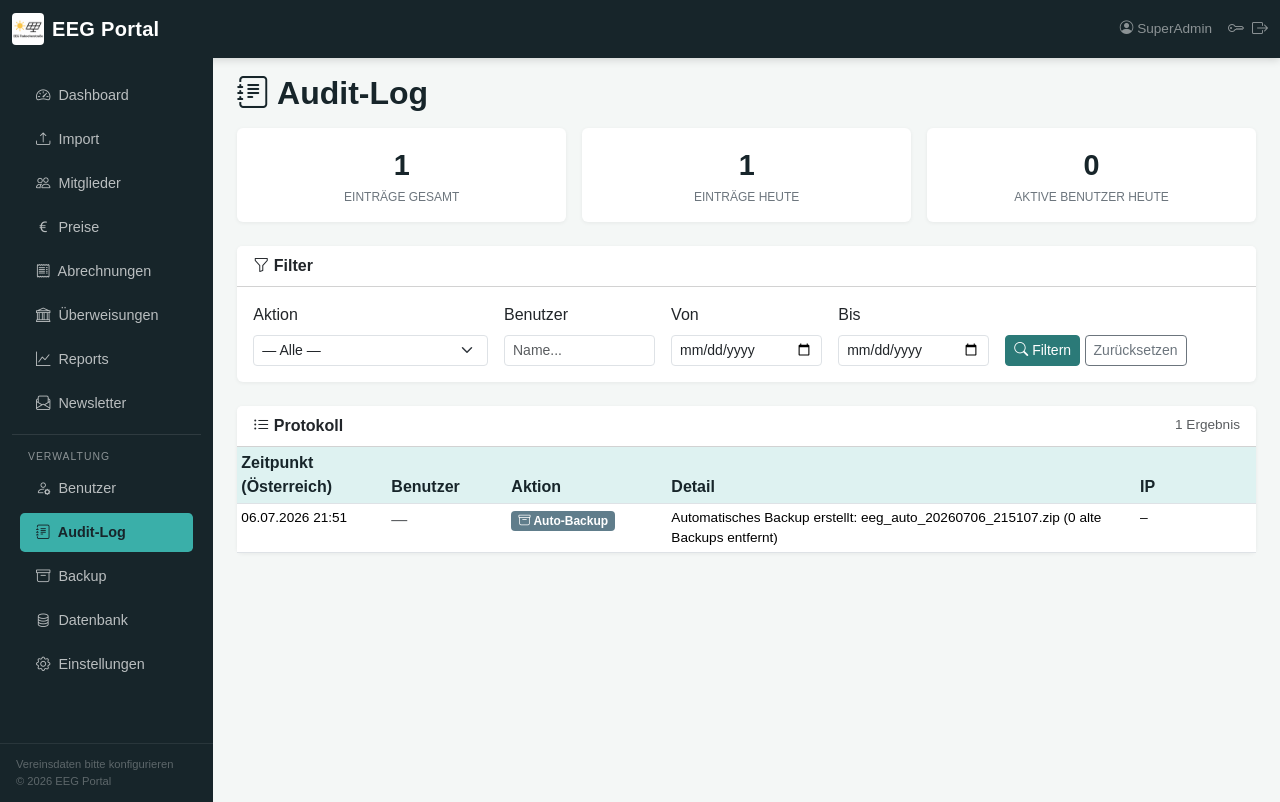
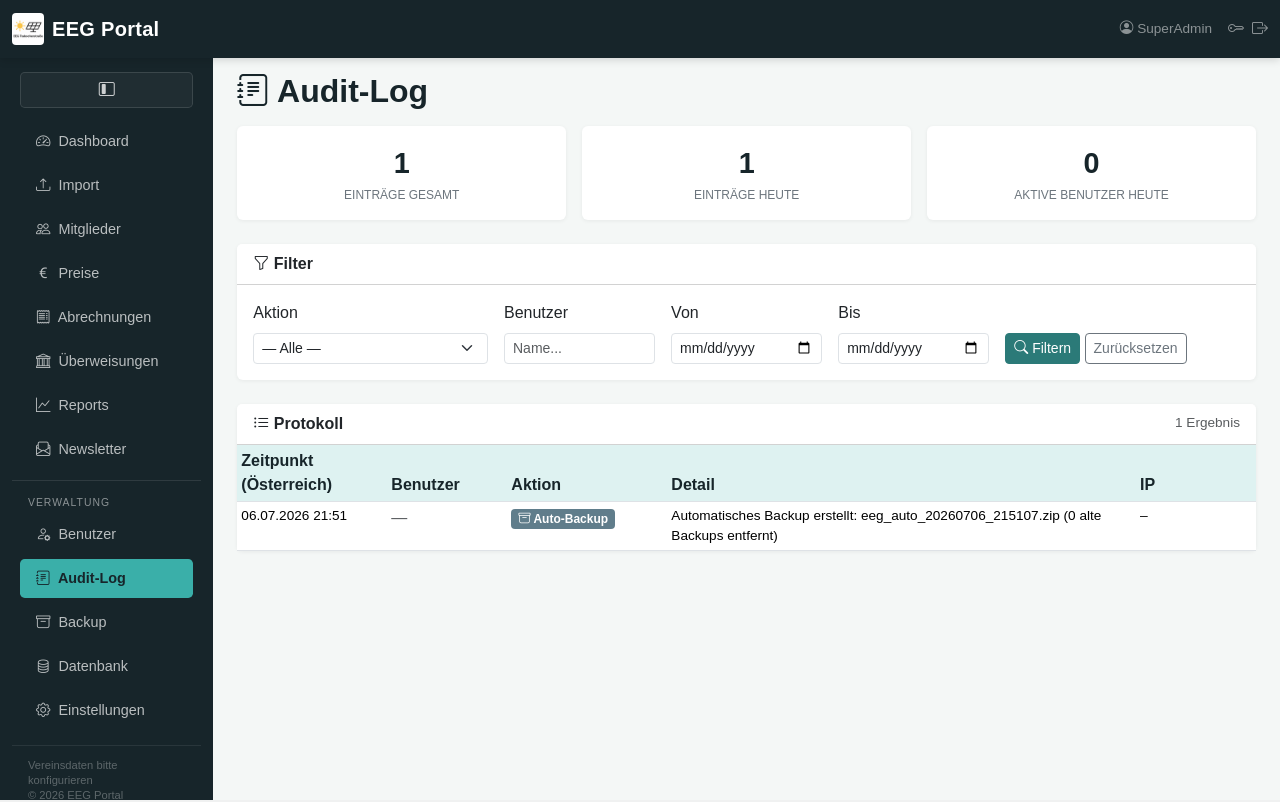
Before and after one commit to MGCODEdev/EEG-World, a Flask app: page /admin/audit in a window 1280 px wide. Run offline with Flask 3, Linux system fonts and the light colour scheme; a user stored in the database is signed in; data comes from the database, SQL or seed files in the repository; some libraries are stand-ins or nearby versions.

Commit message:
add collapsible fixed sidebar

```diff
--- a/webapp/templates/base.html
+++ b/webapp/templates/base.html
@@ -4,6 +4,13 @@
     <meta charset="UTF-8">
     <meta name="viewport" content="width=device-width, initial-scale=1.0">
     <title>{% block title %}EEG{% endblock %} - {{ public_cfg['org_name'] if public_cfg is defined else org_name }}</title>
+    <script>
+        try {
+            if (localStorage.getItem('eegSidebarCollapsed') === '1') {
+                document.documentElement.classList.add('sidebar-collapsed');
+            }
+        } catch (e) {}
+    </script>
     <link rel="icon" type="image/png" href="{{ url_for('static', filename='logo.png') }}">
     <link href="https://cdn.jsdelivr.net/npm/bootstrap@5.3.3/dist/css/bootstrap.min.css" rel="stylesheet">
     <link href="https://cdn.jsdelivr.net/npm/bootstrap-icons@1.11.3/font/bootstrap-icons.min.css" rel="stylesheet">
@@ -14,18 +21,83 @@
             --eeg-teal-light: #3aafa9;
             --eeg-mint: #def2f1;
             --eeg-light: #feffff;
+            --topbar-height: 56px;
+            --sidebar-width: 16.66666667%;
+            --sidebar-collapsed-width: 4.75rem;
         }
         body { background: #f4f7f6; font-family: Arial, sans-serif; }
         .navbar {
             background: var(--eeg-dark);
             box-shadow: 0 2px 8px rgba(0,0,0,.15);
         }
+        .app-navbar {
+            position: fixed;
+            top: 0;
+            left: 0;
+            right: 0;
+            z-index: 1030;
+        }
+        .app-shell { padding-top: var(--topbar-height); }
         .navbar-brand img { height: 32px; margin-right: 8px; border-radius: 4px; }
         .navbar-brand { font-weight: 600; letter-spacing: .3px; }
-        .sidebar {
-            min-height: calc(100vh - 56px);
-            background: var(--eeg-dark);
-            border-right: none;
+        .sidebar { background: var(--eeg-dark); border-right: none; }
+        .sidebar > .nav { padding-bottom: .75rem; }
+        .sidebar-toggle {
+            display: flex;
+            align-items: center;
+            justify-content: center;
+            width: calc(100% - 1rem);
+            min-height: 2.25rem;
+            margin: 0 .5rem .75rem;
+            border: 1px solid rgba(255,255,255,.12);
+            border-radius: .3rem;
+            background: rgba(255,255,255,.04);
+            color: rgba(255,255,255,.78);
+        }
+        .sidebar-toggle:hover { background: var(--eeg-teal); color: #fff; }
+        @media (min-width: 768px) {
+            .app-sidebar {
+                position: fixed;
+                top: var(--topbar-height);
+                left: 0;
+                bottom: 0;
+                width: var(--sidebar-width);
+                overflow-y: auto;
+                z-index: 1020;
+                transition: width .16s ease;
+            }
+            .app-main {
+                margin-left: var(--sidebar-width);
+                width: calc(100% - var(--sidebar-width));
+                transition: margin-left .16s ease, width .16s ease;
+            }
+            .sidebar-collapsed .app-sidebar { width: var(--sidebar-collapsed-width); }
+            .sidebar-collapsed .app-main {
+                margin-left: var(--sidebar-collapsed-width);
+                width: calc(100% - var(--sidebar-collapsed-width));
+            }
+            .sidebar-collapsed .sidebar .nav-label,
+            .sidebar-collapsed .sidebar .nav-section-label,
+            .sidebar-collapsed .sidebar .sidebar-footer {
+                display: none;
+            }
+            .sidebar-collapsed .sidebar .nav-link {
+                display: flex;
+                justify-content: center;
+                align-items: center;
+                padding: .65rem 0;
+                margin: .2rem .5rem;
+            }
+            .sidebar-collapsed .sidebar .nav-link i {
+                width: auto;
+                margin-right: 0;
+                font-size: 1.12rem;
+            }
+            .sidebar-collapsed .sidebar-toggle {
+                width: 2.75rem;
+                margin-left: auto;
+                margin-right: auto;
+            }
         }
         .sidebar .nav-link {
             color: rgba(255,255,255,.7);
@@ -39,11 +111,11 @@
         .sidebar .nav-link.active { background: var(--eeg-teal-light); color: var(--eeg-dark); font-weight: 600; }
         .sidebar .nav-link i { width: 22px; margin-right: 4px; }
         .sidebar .sidebar-footer {
-            position: absolute; bottom: 0; left: 0; right: 0;
             padding: .75rem 1rem;
             font-size: .7rem;
             color: rgba(255,255,255,.3);
             border-top: 1px solid rgba(255,255,255,.08);
+            line-height: 1.35;
         }
         .stat-card { border-left: 4px solid var(--eeg-teal); background: #fff; }
         .stat-card .stat-value { font-size: 1.5rem; font-weight: 700; color: var(--eeg-dark); }
@@ -55,14 +127,14 @@
         .page-title { color: var(--eeg-dark); font-weight: 700; margin-bottom: 1rem; }
         a.text-success, .text-success { color: var(--eeg-teal) !important; }
         .badge.bg-success { background: var(--eeg-teal) !important; }
-        @media print { .sidebar, .navbar { display: none !important; } main { margin: 0 !important; } }
+        @media print { .sidebar, .navbar { display: none !important; } main { margin: 0 !important; width: 100% !important; } }
         @media (max-width: 767px) { .sidebar .sidebar-footer { display: none; } }
     </style>
     {% block extra_css %}{% endblock %}
 </head>
 <body>
 {% if current_user.is_authenticated %}
-<nav class="navbar navbar-dark navbar-expand-lg">
+<nav class="navbar navbar-dark navbar-expand-lg app-navbar">
     <div class="container-fluid">
         <a class="navbar-brand d-flex align-items-center" href="{{ url_for('dashboard') }}">
             <img src="{{ url_for('static', filename='logo.png') }}" alt="EEG Logo">
@@ -75,40 +147,43 @@
         </div>
     </div>
 </nav>
-<div class="container-fluid">
+<div class="container-fluid app-shell">
     <div class="row">
-        <nav class="col-md-2 sidebar py-3 d-none d-md-block position-relative" style="min-height:calc(100vh - 56px);">
+        <nav class="col-md-2 sidebar app-sidebar py-3 d-none d-md-block">
+            <button type="button" class="sidebar-toggle" id="sidebarToggle" aria-label="Menü einklappen" title="Menü einklappen">
+                <i class="bi bi-layout-sidebar-inset"></i>
+            </button>
             <ul class="nav flex-column">
                 {% if current_user.is_admin %}
-                <li class="nav-item"><a class="nav-link {% if request.endpoint == 'dashboard' %}active{% endif %}" href="{{ url_for('dashboard') }}"><i class="bi bi-speedometer2"></i> Dashboard</a></li>
-                <li class="nav-item"><a class="nav-link {% if 'import' in request.endpoint %}active{% endif %}" href="{{ url_for('import_data') }}"><i class="bi bi-upload"></i> Import</a></li>
-                <li class="nav-item"><a class="nav-link {% if request.endpoint in ('members_list','member_new','member_edit') %}active{% endif %}" href="{{ url_for('members_list') }}"><i class="bi bi-people"></i> Mitglieder</a></li>
-                <li class="nav-item"><a class="nav-link {% if 'price' in request.endpoint %}active{% endif %}" href="{{ url_for('prices') }}"><i class="bi bi-currency-euro"></i> Preise</a></li>
-                <li class="nav-item"><a class="nav-link {% if request.endpoint in ('invoices_list','invoice_new','invoice_detail') %}active{% endif %}" href="{{ url_for('invoices_list') }}"><i class="bi bi-receipt"></i> Abrechnungen</a></li>
-                <li class="nav-item"><a class="nav-link {% if 'payment' in request.endpoint %}active{% endif %}" href="{{ url_for('payments') }}"><i class="bi bi-bank"></i> Überweisungen</a></li>
-                <li class="nav-item"><a class="nav-link {% if 'report' in request.endpoint %}active{% endif %}" href="{{ url_for('reports') }}"><i class="bi bi-graph-up"></i> Reports</a></li>
-                <li class="nav-item"><a class="nav-link {% if 'newsletter' in request.endpoint %}active{% endif %}" href="{{ url_for('newsletter_list') }}"><i class="bi bi-envelope-paper"></i> Newsletter</a></li>
-                <li class="nav-item mt-2" style="border-top:1px solid rgba(255,255,255,.1);padding-top:.5rem;">
-                    <small class="text-white-50 ps-3" style="font-size:.65rem;text-transform:uppercase;letter-spacing:1px;">Verwaltung</small>
+                <li class="nav-item"><a class="nav-link {% if request.endpoint == 'dashboard' %}active{% endif %}" href="{{ url_for('dashboard') }}" title="Dashboard"><i class="bi bi-speedometer2"></i> <span class="nav-label">Dashboard</span></a></li>
+                <li class="nav-item"><a class="nav-link {% if 'import' in request.endpoint %}active{% endif %}" href="{{ url_for('import_data') }}" title="Import"><i class="bi bi-upload"></i> <span class="nav-label">Import</span></a></li>
+                <li class="nav-item"><a class="nav-link {% if request.endpoint in ('members_list','member_new','member_edit') %}active{% endif %}" href="{{ url_for('members_list') }}" title="Mitglieder"><i class="bi bi-people"></i> <span class="nav-label">Mitglieder</span></a></li>
+                <li class="nav-item"><a class="nav-link {% if 'price' in request.endpoint %}active{% endif %}" href="{{ url_for('prices') }}" title="Preise"><i class="bi bi-currency-euro"></i> <span class="nav-label">Preise</span></a></li>
+                <li class="nav-item"><a class="nav-link {% if request.endpoint in ('invoices_list','invoice_new','invoice_detail') %}active{% endif %}" href="{{ url_for('invoices_list') }}" title="Abrechnungen"><i class="bi bi-receipt"></i> <span class="nav-label">Abrechnungen</span></a></li>
+                <li class="nav-item"><a class="nav-link {% if 'payment' in request.endpoint %}active{% endif %}" href="{{ url_for('payments') }}" title="Überweisungen"><i class="bi bi-bank"></i> <span class="nav-label">Überweisungen</span></a></li>
+                <li class="nav-item"><a class="nav-link {% if 'report' in request.endpoint %}active{% endif %}" href="{{ url_for('reports') }}" title="Reports"><i class="bi bi-graph-up"></i> <span class="nav-label">Reports</span></a></li>
+                <li class="nav-item"><a class="nav-link {% if 'newsletter' in request.endpoint %}active{% endif %}" href="{{ url_for('newsletter_list') }}" title="Newsletter"><i class="bi bi-envelope-paper"></i> <span class="nav-label">Newsletter</span></a></li>
+                <li class="nav-item nav-section mt-2" style="border-top:1px solid rgba(255,255,255,.1);padding-top:.5rem;">
+                    <small class="text-white-50 ps-3 nav-section-label" style="font-size:.65rem;text-transform:uppercase;letter-spacing:1px;">Verwaltung</small>
                 </li>
-                <li class="nav-item"><a class="nav-link {% if 'admin_user' in request.endpoint %}active{% endif %}" href="{{ url_for('admin_users') }}"><i class="bi bi-person-gear"></i> Benutzer</a></li>
-                <li class="nav-item"><a class="nav-link {% if 'admin_audit' in request.endpoint %}active{% endif %}" href="{{ url_for('admin_audit') }}"><i class="bi bi-journal-text"></i> Audit-Log</a></li>
-                <li class="nav-item"><a class="nav-link {% if 'backup' in request.endpoint %}active{% endif %}" href="{{ url_for('admin_backup') }}"><i class="bi bi-archive"></i> Backup</a></li>
-                <li class="nav-item"><a class="nav-link {% if 'database' in request.endpoint %}active{% endif %}" href="{{ url_for('admin_database') }}"><i class="bi bi-database"></i> Datenbank</a></li>
-                <li class="nav-item"><a class="nav-link {% if 'settings' in request.endpoint %}active{% endif %}" href="{{ url_for('settings') }}"><i class="bi bi-gear"></i> Einstellungen</a></li>
+                <li class="nav-item"><a class="nav-link {% if 'admin_user' in request.endpoint %}active{% endif %}" href="{{ url_for('admin_users') }}" title="Benutzer"><i class="bi bi-person-gear"></i> <span class="nav-label">Benutzer</span></a></li>
+                <li class="nav-item"><a class="nav-link {% if 'admin_audit' in request.endpoint %}active{% endif %}" href="{{ url_for('admin_audit') }}" title="Audit-Log"><i class="bi bi-journal-text"></i> <span class="nav-label">Audit-Log</span></a></li>
+                <li class="nav-item"><a class="nav-link {% if 'backup' in request.endpoint %}active{% endif %}" href="{{ url_for('admin_backup') }}" title="Backup"><i class="bi bi-archive"></i> <span class="nav-label">Backup</span></a></li>
+                <li class="nav-item"><a class="nav-link {% if 'database' in request.endpoint %}active{% endif %}" href="{{ url_for('admin_database') }}" title="Datenbank"><i class="bi bi-database"></i> <span class="nav-label">Datenbank</span></a></li>
+                <li class="nav-item"><a class="nav-link {% if 'settings' in request.endpoint %}active{% endif %}" href="{{ url_for('settings') }}" title="Einstellungen"><i class="bi bi-gear"></i> <span class="nav-label">Einstellungen</span></a></li>
                 {% else %}
-                <li class="nav-item"><a class="nav-link {% if request.endpoint == 'portal_dashboard' %}active{% endif %}" href="{{ url_for('portal_dashboard') }}"><i class="bi bi-house"></i> Übersicht</a></li>
-                <li class="nav-item"><a class="nav-link {% if request.endpoint == 'portal_data' %}active{% endif %}" href="{{ url_for('portal_data') }}"><i class="bi bi-person"></i> Meine Daten</a></li>
-                <li class="nav-item"><a class="nav-link {% if request.endpoint == 'portal_invoices' %}active{% endif %}" href="{{ url_for('portal_invoices') }}"><i class="bi bi-receipt"></i> Abrechnungen</a></li>
-                <li class="nav-item"><a class="nav-link {% if request.endpoint == 'portal_reports' %}active{% endif %}" href="{{ url_for('portal_reports') }}"><i class="bi bi-graph-up"></i> Reports</a></li>
-                <li class="nav-item"><a class="nav-link {% if request.endpoint == 'portal_contracts' %}active{% endif %}" href="{{ url_for('portal_contracts') }}"><i class="bi bi-file-earmark-text"></i> Verträge</a></li>
+                <li class="nav-item"><a class="nav-link {% if request.endpoint == 'portal_dashboard' %}active{% endif %}" href="{{ url_for('portal_dashboard') }}" title="Übersicht"><i class="bi bi-house"></i> <span class="nav-label">Übersicht</span></a></li>
+                <li class="nav-item"><a class="nav-link {% if request.endpoint == 'portal_data' %}active{% endif %}" href="{{ url_for('portal_data') }}" title="Meine Daten"><i class="bi bi-person"></i> <span class="nav-label">Meine Daten</span></a></li>
+                <li class="nav-item"><a class="nav-link {% if request.endpoint == 'portal_invoices' %}active{% endif %}" href="{{ url_for('portal_invoices') }}" title="Abrechnungen"><i class="bi bi-receipt"></i> <span class="nav-label">Abrechnungen</span></a></li>
+                <li class="nav-item"><a class="nav-link {% if request.endpoint == 'portal_reports' %}active{% endif %}" href="{{ url_for('portal_reports') }}" title="Reports"><i class="bi bi-graph-up"></i> <span class="nav-label">Reports</span></a></li>
+                <li class="nav-item"><a class="nav-link {% if request.endpoint == 'portal_contracts' %}active{% endif %}" href="{{ url_for('portal_contracts') }}" title="Verträge"><i class="bi bi-file-earmark-text"></i> <span class="nav-label">Verträge</span></a></li>
                 {% endif %}
             </ul>
             <div class="sidebar-footer">
                 {{ public_cfg['org_legal'] if public_cfg is defined else org_legal }}<br>© {{ now.year if now is defined else '2026' }} {{ public_cfg['org_name'] if public_cfg is defined else org_name }}
             </div>
         </nav>
-        <main class="col-md-10 py-3 px-4">
+        <main class="col-md-10 app-main py-3 px-4">
             {% with messages = get_flashed_messages(with_categories=true) %}
             {% if messages %}
             {% for category, message in messages %}
@@ -136,6 +211,31 @@
 </div>
 {% endif %}
 <script src="https://cdn.jsdelivr.net/npm/bootstrap@5.3.3/dist/js/bootstrap.bundle.min.js"></script>
+<script>
+    (function () {
+        const toggle = document.getElementById('sidebarToggle');
+        if (!toggle) return;
+        const icon = toggle.querySelector('i');
+
+        function setToggleState() {
+            const collapsed = document.documentElement.classList.contains('sidebar-collapsed');
+            toggle.setAttribute('aria-label', collapsed ? 'Menü ausklappen' : 'Menü einklappen');
+            toggle.setAttribute('title', collapsed ? 'Menü ausklappen' : 'Menü einklappen');
+            if (icon) {
+                icon.className = collapsed ? 'bi bi-layout-sidebar-inset-reverse' : 'bi bi-layout-sidebar-inset';
+            }
+        }
+
+        setToggleState();
+        toggle.addEventListener('click', function () {
+            const collapsed = document.documentElement.classList.toggle('sidebar-collapsed');
+            try {
+                localStorage.setItem('eegSidebarCollapsed', collapsed ? '1' : '0');
+            } catch (e) {}
+            setToggleState();
+        });
+    })();
+</script>
 {% block extra_js %}{% endblock %}
 </body>
 </html>
```
